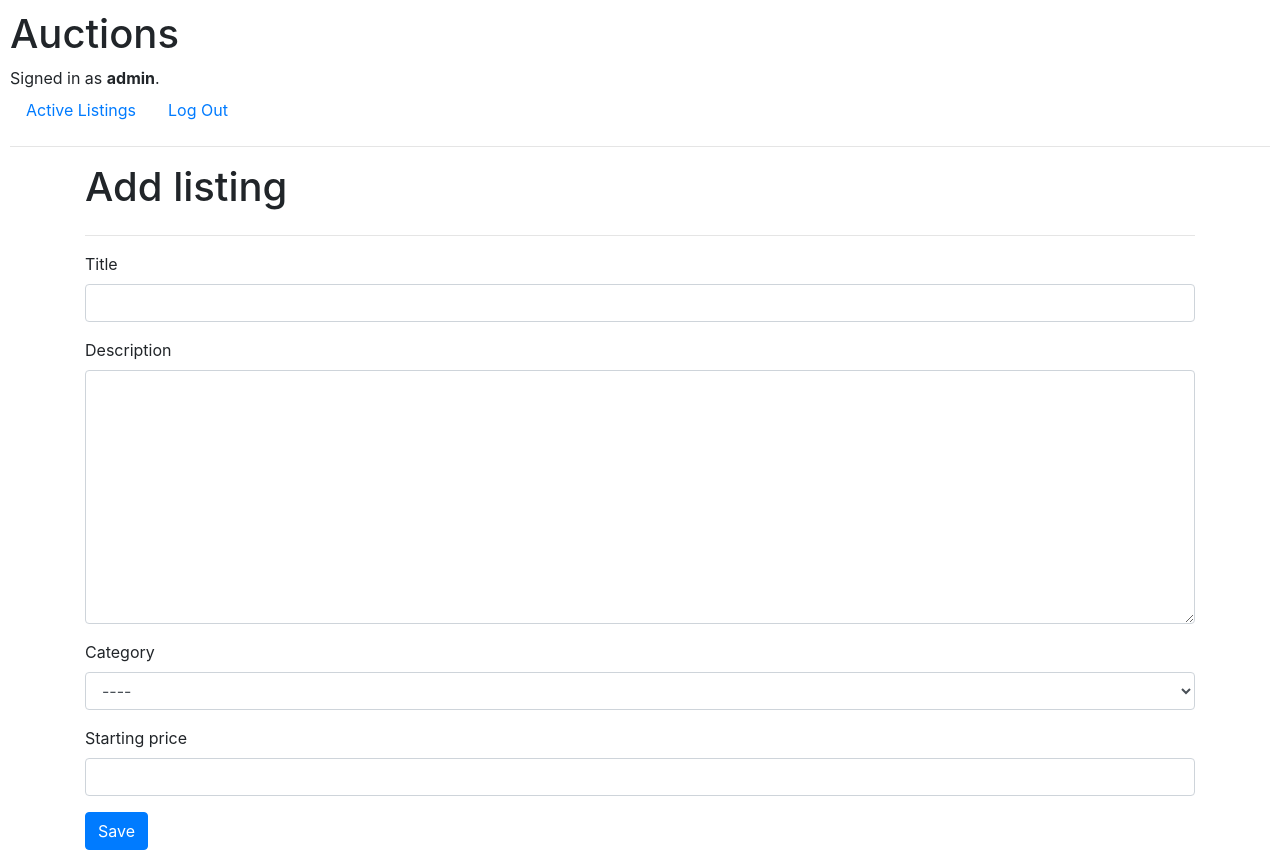
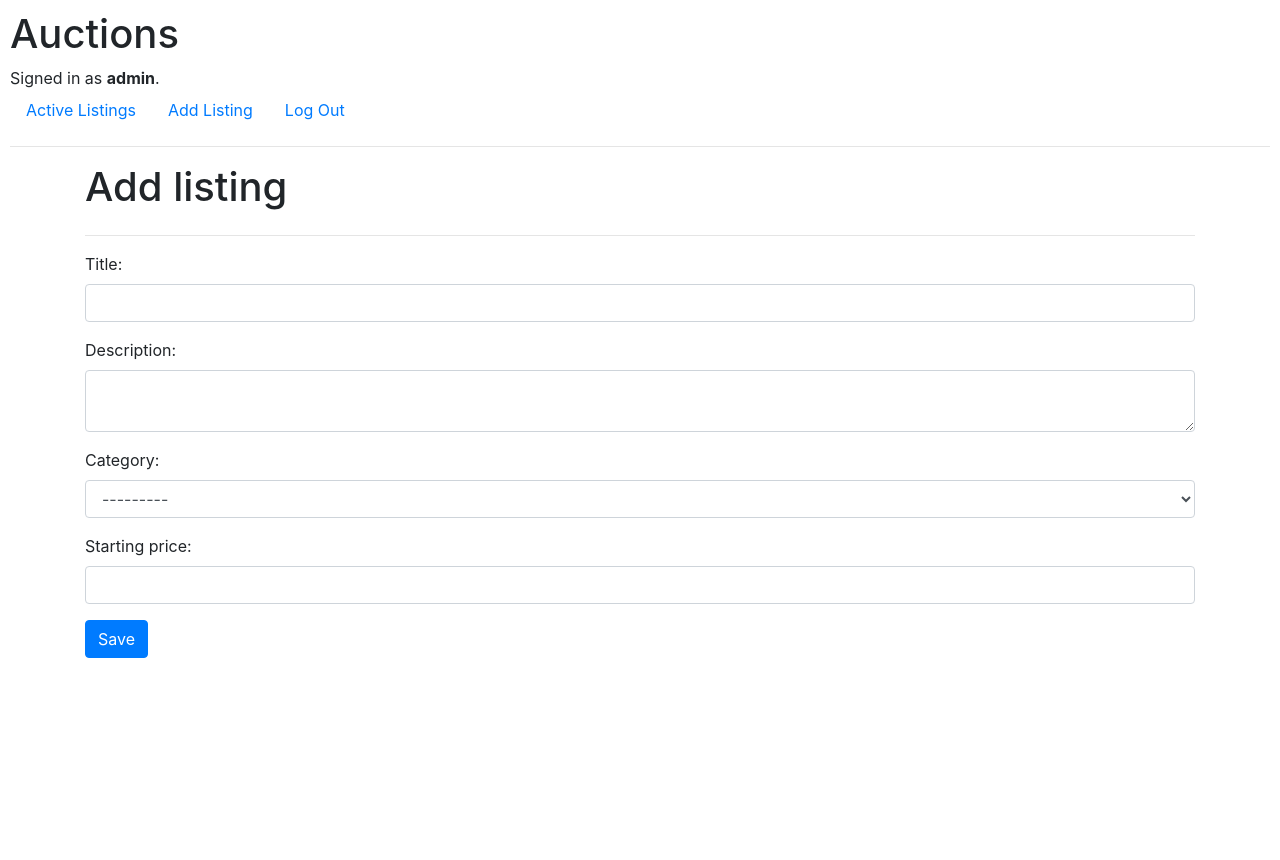
Before and after one commit to udson/CS50W_commerce, a Django app: template auctions/templates/auctions/add_listing.html in a window 1280 px wide. After the commit the page ends 658 px from the top, so only its background shows below. Run offline with Django 3.2, Linux system fonts and the light colour scheme; the template is opened without the code that fills it: values that come from a table or form of the project are taken from there, others are empty; a user stored in the database is signed in; data comes from the database, SQL or seed files in the repository; both versions use the stored data as it was after the commit; some libraries are stand-ins or nearby versions.

Commit message:
Implementação da adição de novo Listing.

```diff
--- a/auctions/forms.py
+++ b/auctions/forms.py
@@ -1,8 +1,17 @@
-from django.forms import ModelForm
+from django import forms
 from .models import Listing
 
+custom = {'class': 'form-control'}
 
-class ListingForm(ModelForm):
+class ListingForm(forms.ModelForm):
+    template_name = 'bootstrap_form_snippet.html'
+
     class Meta:
         model = Listing
         fields = ['title', 'description', 'category','starting_price',]
+        widgets = {
+            'title': forms.TextInput(attrs=custom),
+            'description': forms.Textarea(attrs=custom),
+            'category': forms.Select(attrs=custom),
+            'starting_price': forms.NumberInput(attrs=custom)
+        }
--- a/auctions/templates/auctions/add_listing.html
+++ b/auctions/templates/auctions/add_listing.html
@@ -10,28 +10,29 @@
         <hr>
         <div class="row">
             <div class="col">
-                <form action="" method="post">
+                <form action="{% url 'add_listing' %}" method="post">
                     {% csrf_token %}
                     <div class="form-group">
-                        <label for="title">Title</label>
-                        <input class="form-control" type="text" name="title" id="title">
+                        <label for="id_title">Title:</label>
+                        <input type="text" name="title" id="id_title" class="form-control{% if form.title.errors %} is-invalid{% endif %}" required maxlength="50" value="{{ form.title.value | default:'' }}">
+                        {% if form.title.errors %}<div class="invalid-feedback">{{ form.title.errors }}</div>{% endif %}
                     </div>
                     <div class="form-group">
-                        <label for="description">Description</label>
-                        <textarea class="form-control" name="description" id="description" cols="30" rows="10"></textarea>
+                        <label for="id_description">Description:</label>
+                        <textarea name="description" id="id_description" class="form-control{% if form.description.errors %} is-invalid{% endif %}" required>{{ form.description.value | default:'' }}</textarea>
+                        {% if form.description.errors %}<div class="invalid-feedback">{{ form.description.errors }}</div>{% endif %}
                     </div>
                     <div class="form-group">
-                        <label for="category">Category</label>
-                        <select class="form-control" name="category" id="category">
-                            <option value="" selected>----</option>
-                        {% for category in categories %}
-                            <option value="{{ category }}">{{ category }}</option>
-                        {% endfor %}
+                        <label for="id_category">Category:</label>
+                        <select name="category" id="id_category" class="form-control{% if form.category.errors %} is-invalid{% endif %}">
+                            {% for option in form.category %}{{ option }}{% endfor %}
                         </select>
+                        {% if form.category.errors %}<div class="invalid-feedback">{{ form.category.errors }}</div>{% endif %}
                     </div>
                     <div class="form-group">
-                        <label for="starting_price">Starting price</label>
-                        <input type="text" class="form-control" name="starting_price" id="starting_price">
+                        <label for="id_starting_price">Starting price:</label>
+                        <input type="text" name="starting_price" id="id_starting_price" class="form-control{% if form.starting_price.errors %} is-invalid{% endif %}" required maxlength="50" value="{{ form.title.value | default:'' }}">
+                        {% if form.starting_price.errors %}<div class="invalid-feedback">{{ form.starting_price.errors }}</div>{% endif %}
                     </div>
                     <button type="submit" class="btn btn-primary">Save</button>
                 </form>
--- a/auctions/templates/auctions/layout.html
+++ b/auctions/templates/auctions/layout.html
@@ -22,7 +22,10 @@
             </li>
             {% if user.is_authenticated %}
                 <li class="nav-item">
+                    <a class="nav-link" href="{% url 'add_listing' %}">Add Listing</a>
+                <li class="nav-item">
                     <a class="nav-link" href="{% url 'logout' %}">Log Out</a>
+                </li>
                 </li>
             {% else %}
                 <li class="nav-item">
--- /dev/null
+++ b/auctions/templates/bootstrap_form_snippet.html
@@ -0,0 +1,6 @@
+{% for field in form %}
+<div class="form-group{% if field.errors %} has-error{% endif %}">
+    {{ field.label_tag }} {{ field }}
+    {{ field.errors }}
+</div>
+{% endfor %}
```
Also changed, not shown: auctions/templates/auctions/add_listing_copy.html (deleted, +0 -17 lines), auctions/views.py (+18 -8 lines), db.sqlite3.
